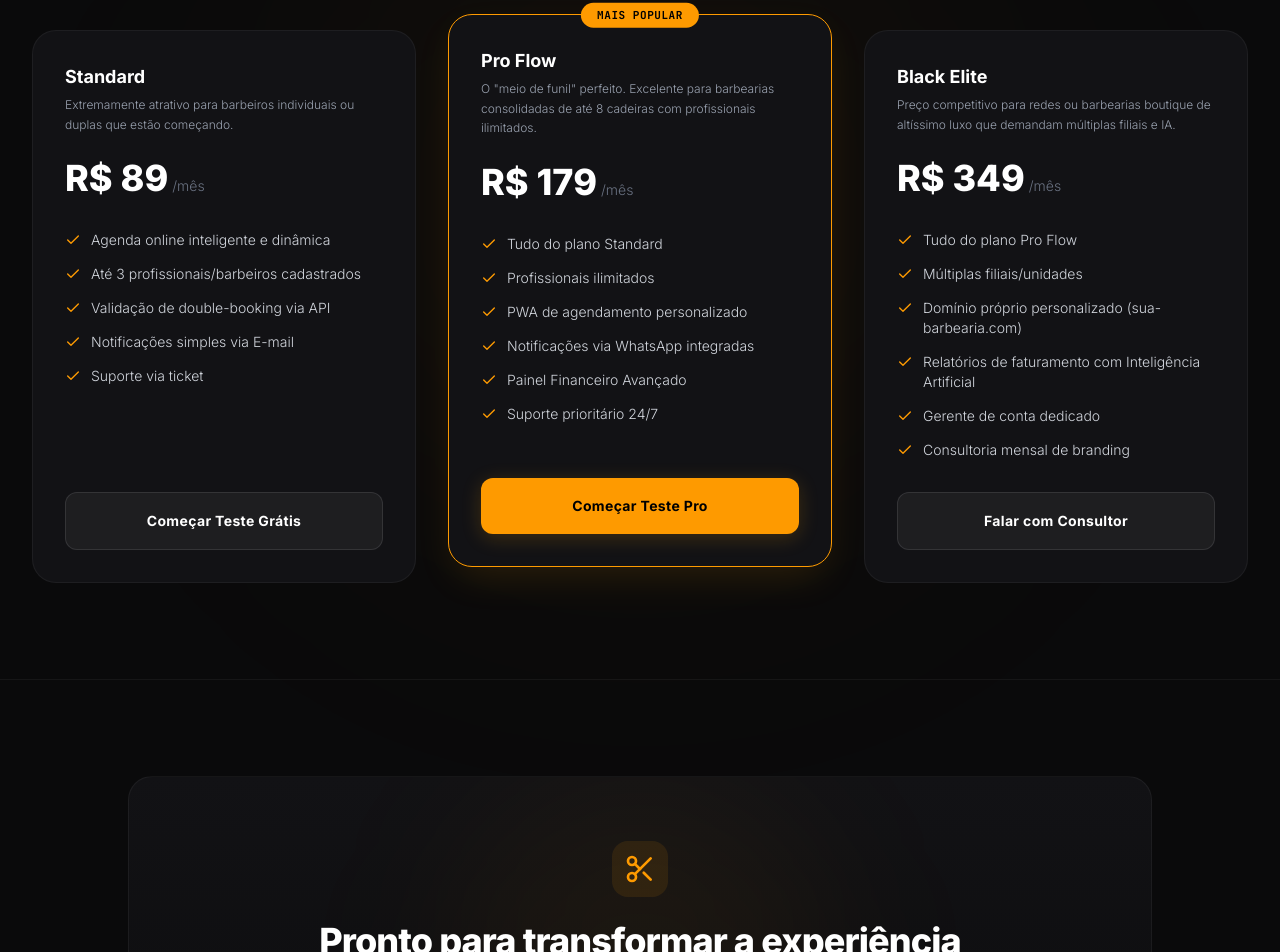
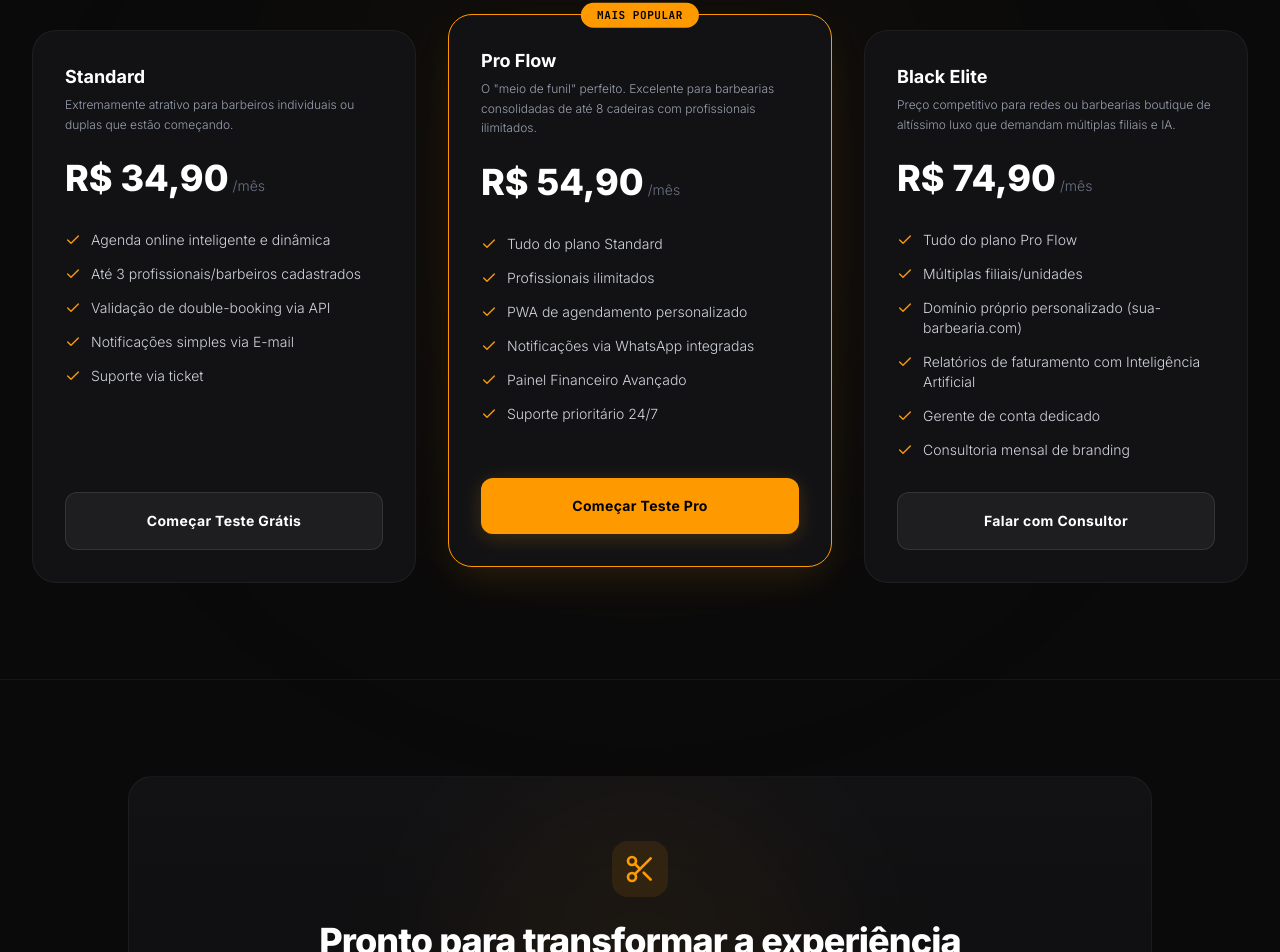
Before and after one commit to barbersflowbr/barbersflow, a React (Vite) app: page / in a window 1280 px wide. Shown: the part 2285-3237 px from the top of the page. Built offline with nearby package versions, Linux system fonts and the light colour scheme; no server answers.

Commit message:
feat(pricing): update subscription plan prices
Adjust pricing for Standard, Pro Flow, and Black Elite plans to improve market competitiveness.

```diff
--- a/src/data.ts
+++ b/src/data.ts
@@ -8,7 +8,7 @@ import { PricingPlan } from './types';
 export const pricingPlans: PricingPlan[] = [
   {
     name: 'Standard',
-    price: 'R$ 89',
+    price: 'R$ 34,90',
     period: '/mês',
     description: 'Extremamente atrativo para barbeiros individuais ou duplas que estão começando.',
     features: [
@@ -23,7 +23,7 @@ export const pricingPlans: PricingPlan[] = [
   },
   {
     name: 'Pro Flow',
-    price: 'R$ 179',
+    price: 'R$ 54,90',
     period: '/mês',
     description: 'O "meio de funil" perfeito. Excelente para barbearias consolidadas de até 8 cadeiras com profissionais ilimitados.',
     features: [
@@ -39,7 +39,7 @@ export const pricingPlans: PricingPlan[] = [
   },
   {
     name: 'Black Elite',
-    price: 'R$ 349',
+    price: 'R$ 74,90',
     period: '/mês',
     description: 'Preço competitivo para redes ou barbearias boutique de altíssimo luxo que demandam múltiplas filiais e IA.',
     features: [
```
